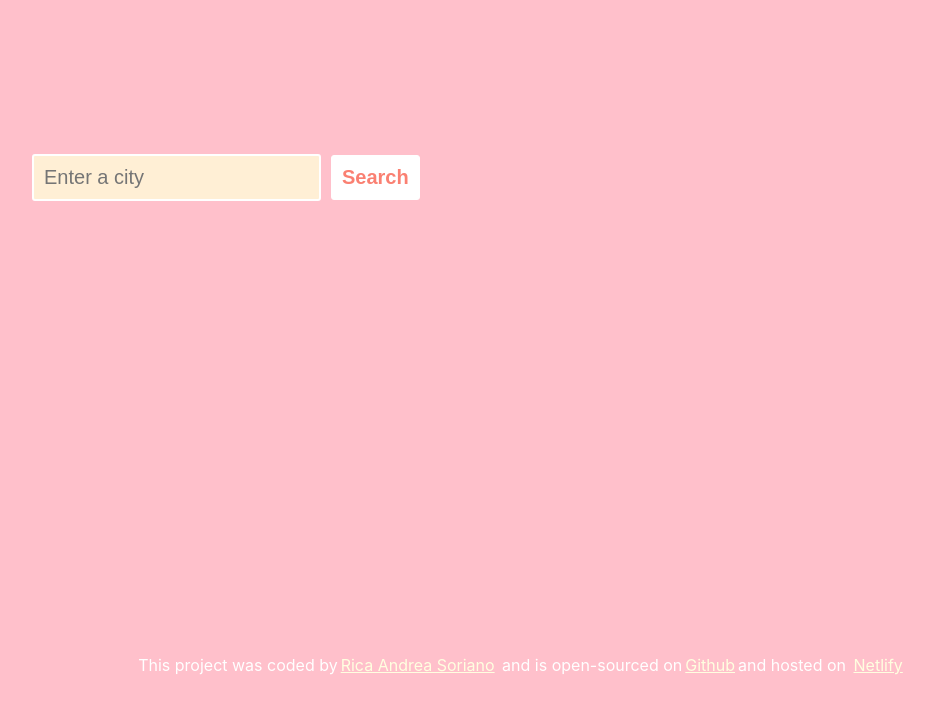
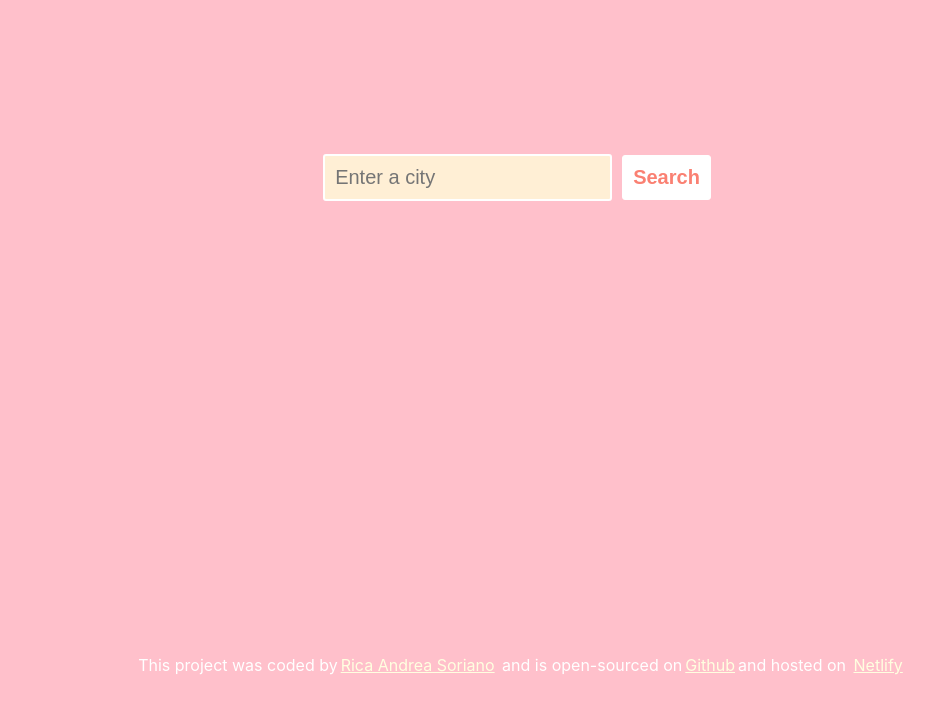
Before and after one commit to hirosmaster/shecodes-react-weather-template, a React (Create React App) app: page / in a window 1280 px wide. Shown: the top 714 px of the page, without its empty margins (118-1052 px from the left). Built offline with nearby package versions, Linux system fonts and the light colour scheme.

Commit message:
edit css to move form to center

```diff
--- a/src/App.css
+++ b/src/App.css
@@ -5,6 +5,8 @@ body {
 form {
   margin: 150px;
   margin-bottom: 5px;
+  display: block;
+  text-align: center;
 }
 
 #search {
```
